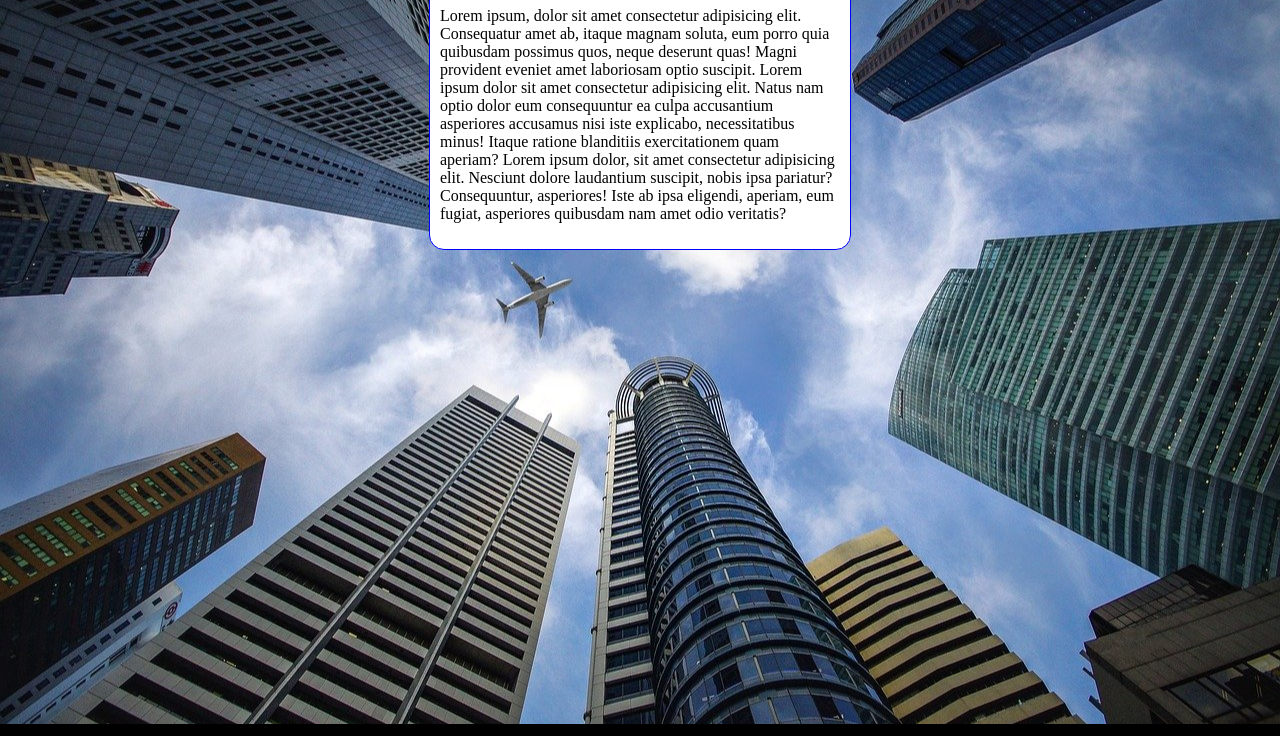
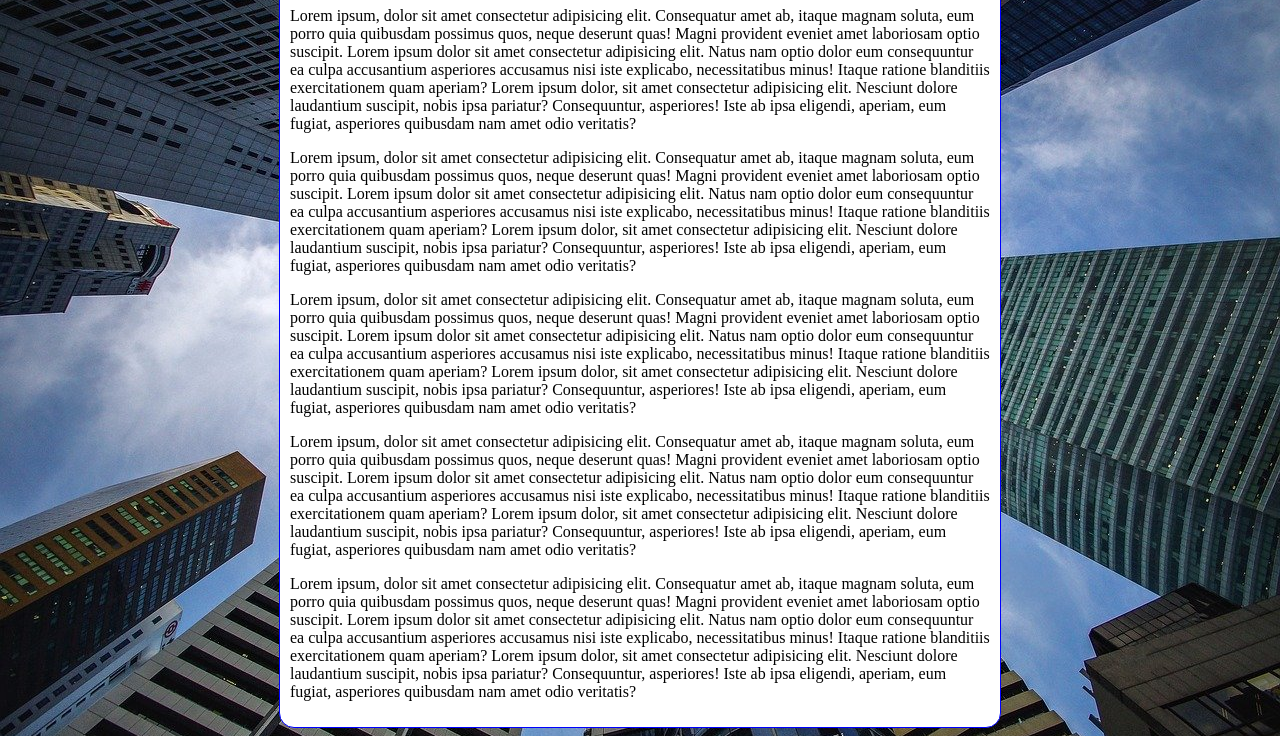
Before and after one commit to gabriell-web/html-css, a plain HTML site: page exercicios/ex022/fundo006.html in a window 1280 px wide. Shown: the part 92-828 px from the top of the page. Drawn offline with Linux system fonts and the light colour scheme.

Commit message:
Update fundo006.html

```diff
--- a/exercicios/ex022/fundo006.html
+++ b/exercicios/ex022/fundo006.html
@@ -3,21 +3,27 @@
 <head>
     <meta charset="UTF-8">
     <meta name="viewport" content="width=device-width, initial-scale=1.0">
-    <title>Document</title>
+    <title>Fundo fixo da tela</title>
     <style>
         body {
-            height: 100vh;
+            /*height: 100vh;
             background-color: black;
             background-image: url(imagens/wallpaper002.jpg);
             background-position: center center;
             background-size: cover;
-            background-repeat: no-repeat;
+            background-repeat: repeat-y;
+            background-attachment: fixed ;*/
 
+            /* SHORTREND
+            color > img > position > repeat > {size} > attACHMENT
+            */
+            background: black url(imagens/wallpaper002.jpg) center center repeat fixed ;
+            background-size: cover;
         }
 
         main {
             background-color: white;
-            width: 400px;
+            max-width: 700px;
             padding: 10px;
             margin: auto;
             border: 1px solid blue;
@@ -29,6 +35,10 @@
     <main>
         <h1>Teste de imagem de fundo</h1>
         <p>Lorem ipsum, dolor sit amet consectetur adipisicing elit. Consequatur amet ab, itaque magnam soluta, eum porro quia quibusdam possimus quos, neque deserunt quas! Magni provident eveniet amet laboriosam optio suscipit. Lorem ipsum dolor sit amet consectetur adipisicing elit. Natus nam optio dolor eum consequuntur ea culpa accusantium asperiores accusamus nisi iste explicabo, necessitatibus minus! Itaque ratione blanditiis exercitationem quam aperiam? Lorem ipsum dolor, sit amet consectetur adipisicing elit. Nesciunt dolore laudantium suscipit, nobis ipsa pariatur? Consequuntur, asperiores! Iste ab ipsa eligendi, aperiam, eum fugiat, asperiores quibusdam nam amet odio veritatis?</p>
+        <p>Lorem ipsum, dolor sit amet consectetur adipisicing elit. Consequatur amet ab, itaque magnam soluta, eum porro quia quibusdam possimus quos, neque deserunt quas! Magni provident eveniet amet laboriosam optio suscipit. Lorem ipsum dolor sit amet consectetur adipisicing elit. Natus nam optio dolor eum consequuntur ea culpa accusantium asperiores accusamus nisi iste explicabo, necessitatibus minus! Itaque ratione blanditiis exercitationem quam aperiam? Lorem ipsum dolor, sit amet consectetur adipisicing elit. Nesciunt dolore laudantium suscipit, nobis ipsa pariatur? Consequuntur, asperiores! Iste ab ipsa eligendi, aperiam, eum fugiat, asperiores quibusdam nam amet odio veritatis?</p>
+        <p>Lorem ipsum, dolor sit amet consectetur adipisicing elit. Consequatur amet ab, itaque magnam soluta, eum porro quia quibusdam possimus quos, neque deserunt quas! Magni provident eveniet amet laboriosam optio suscipit. Lorem ipsum dolor sit amet consectetur adipisicing elit. Natus nam optio dolor eum consequuntur ea culpa accusantium asperiores accusamus nisi iste explicabo, necessitatibus minus! Itaque ratione blanditiis exercitationem quam aperiam? Lorem ipsum dolor, sit amet consectetur adipisicing elit. Nesciunt dolore laudantium suscipit, nobis ipsa pariatur? Consequuntur, asperiores! Iste ab ipsa eligendi, aperiam, eum fugiat, asperiores quibusdam nam amet odio veritatis?</p>
+        <p>Lorem ipsum, dolor sit amet consectetur adipisicing elit. Consequatur amet ab, itaque magnam soluta, eum porro quia quibusdam possimus quos, neque deserunt quas! Magni provident eveniet amet laboriosam optio suscipit. Lorem ipsum dolor sit amet consectetur adipisicing elit. Natus nam optio dolor eum consequuntur ea culpa accusantium asperiores accusamus nisi iste explicabo, necessitatibus minus! Itaque ratione blanditiis exercitationem quam aperiam? Lorem ipsum dolor, sit amet consectetur adipisicing elit. Nesciunt dolore laudantium suscipit, nobis ipsa pariatur? Consequuntur, asperiores! Iste ab ipsa eligendi, aperiam, eum fugiat, asperiores quibusdam nam amet odio veritatis?</p>
+        <p>Lorem ipsum, dolor sit amet consectetur adipisicing elit. Consequatur amet ab, itaque magnam soluta, eum porro quia quibusdam possimus quos, neque deserunt quas! Magni provident eveniet amet laboriosam optio suscipit. Lorem ipsum dolor sit amet consectetur adipisicing elit. Natus nam optio dolor eum consequuntur ea culpa accusantium asperiores accusamus nisi iste explicabo, necessitatibus minus! Itaque ratione blanditiis exercitationem quam aperiam? Lorem ipsum dolor, sit amet consectetur adipisicing elit. Nesciunt dolore laudantium suscipit, nobis ipsa pariatur? Consequuntur, asperiores! Iste ab ipsa eligendi, aperiam, eum fugiat, asperiores quibusdam nam amet odio veritatis?</p>
     </main>
 </body>
 </html>
```
